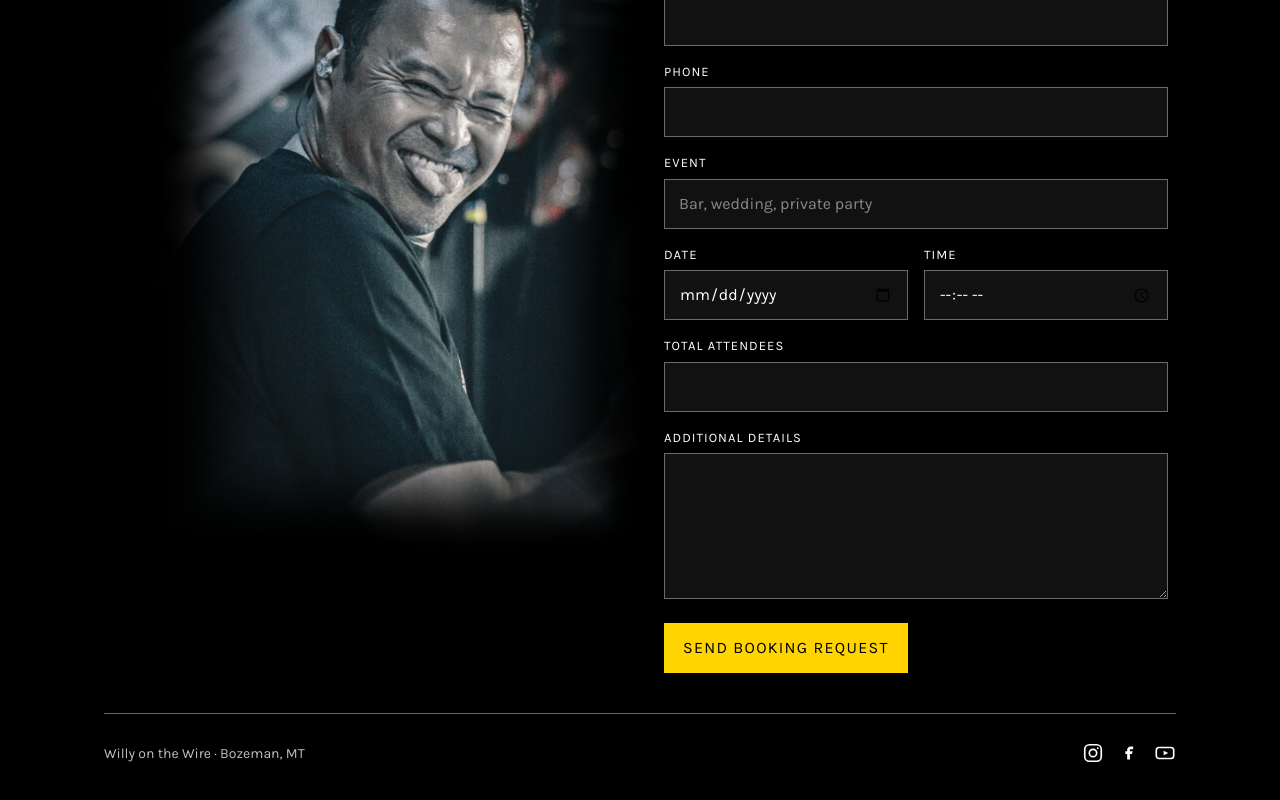
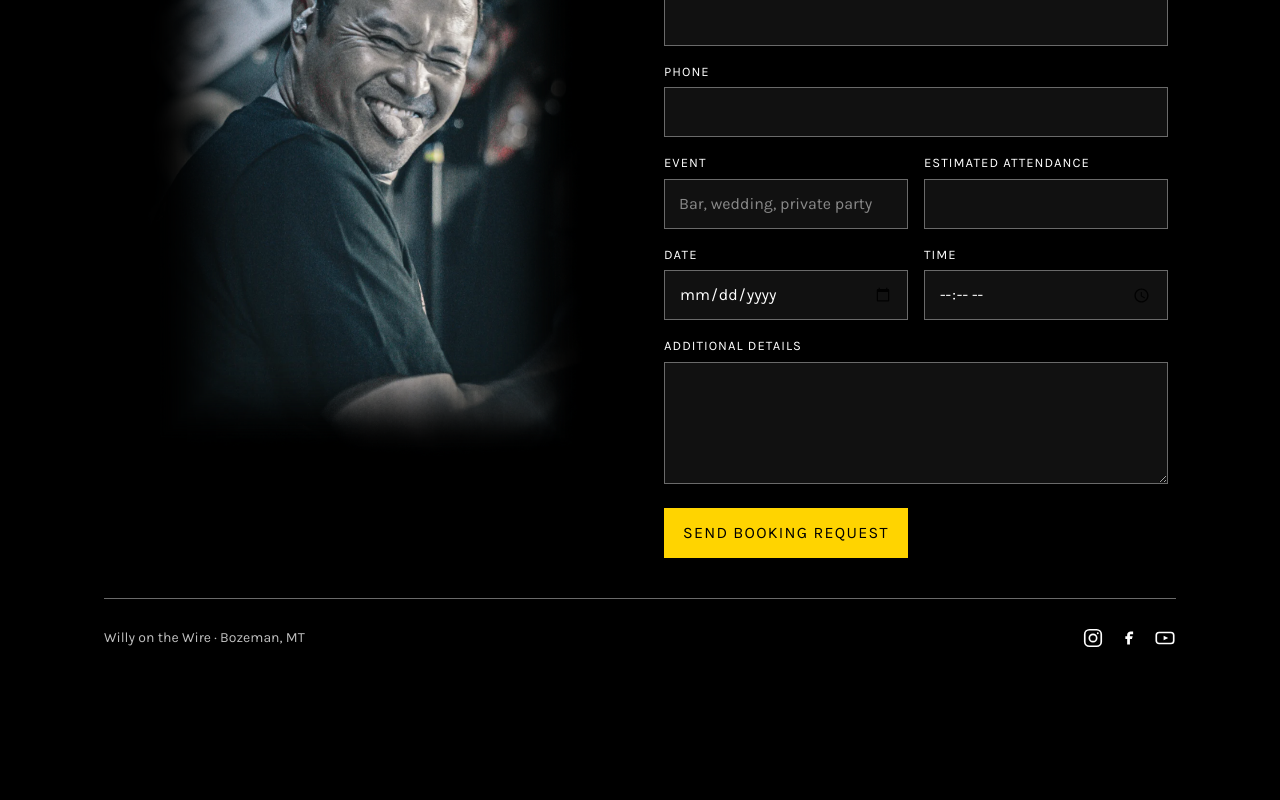
Before and after one commit to Data-Faced/willy-on-the-wire, a Next.js app: page / in a window 1280 px wide. Shown: the part 2131-2931 px from the top of the page. After the commit the page ends 2860 px from the top, so only its background shows below. Built offline with nearby package versions, Linux system fonts and the light colour scheme.

Commit message:
Put event and attendance on one form row

```diff
--- a/app/BookingForm.js
+++ b/app/BookingForm.js
@@ -88,6 +88,7 @@ export default function BookingForm() {
           onChange={update}
         />
       </label>
+      <div className="form-row">
         <label>
           Event
           <input
@@ -99,6 +100,18 @@ export default function BookingForm() {
             onChange={update}
           />
         </label>
+        <label>
+          Estimated attendance
+          <input
+            name="attendees"
+            type="number"
+            min="1"
+            required
+            value={fields.attendees}
+            onChange={update}
+          />
+        </label>
+      </div>
       <div className="form-row">
         <label>
           Date
@@ -122,21 +135,10 @@ export default function BookingForm() {
         </label>
       </div>
       <label>
-        Total attendees
-        <input
-          name="attendees"
-          type="number"
-          min="1"
-          required
-          value={fields.attendees}
-          onChange={update}
-        />
-      </label>
-      <label>
         Additional details
         <textarea
           name="details"
-          rows="5"
+          rows="4"
           value={fields.details}
           onChange={update}
         />
```
Lines whose indentation alone changed are shown as unchanged.
